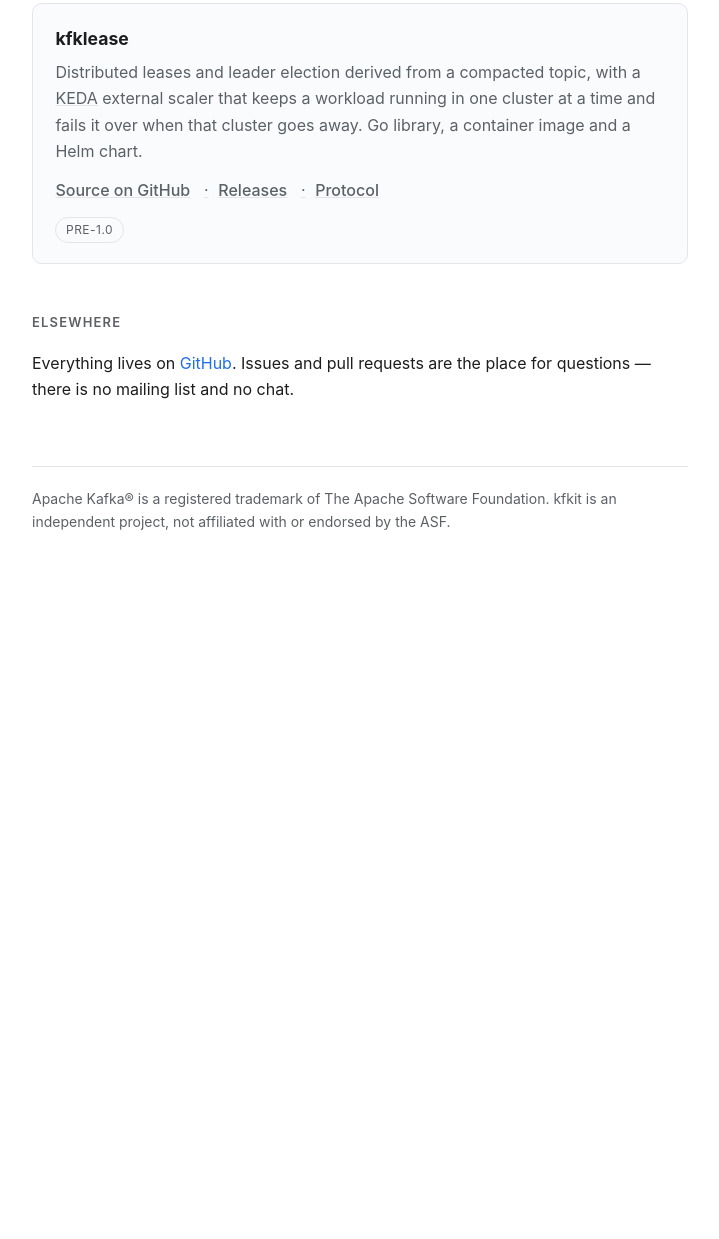
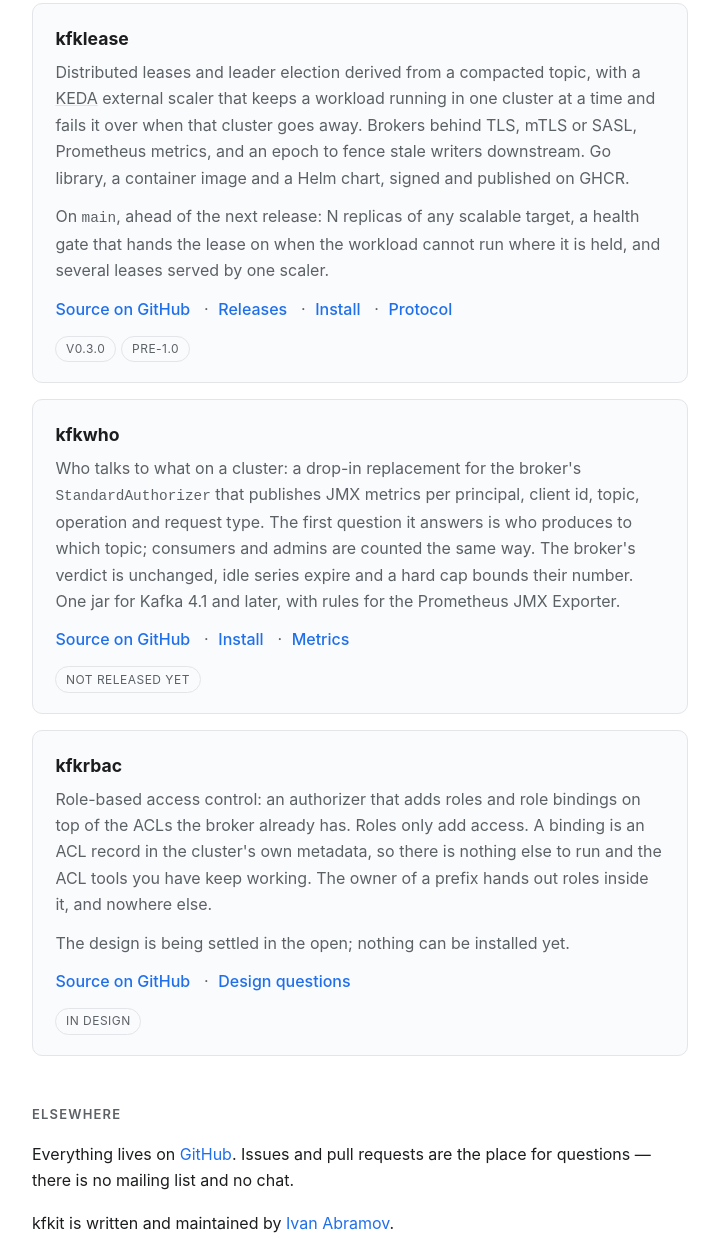
Before and after one commit to kfkit/kfkit.github.io, a plain HTML site: page index.html in a window 1280 px wide. Shown: the part 368-1607 px from the top of the page, without its empty margins (280-999 px from the left). Before the commit the page ends 998 px from the top, so only its background shows below. Drawn offline with Linux system fonts and the light colour scheme.

Commit message:
feat: cards for kfkwho and kfkrbac, current kfklease status, maintainer line (#7)

```diff
--- a/index.html
+++ b/index.html
@@ -5,6 +5,8 @@
 <meta name="viewport" content="width=device-width, initial-scale=1">
 <title>kfkit</title>
 <meta name="description" content="Open-source tools for running Apache Kafka in production.">
+<meta name="author" content="Ivan Abramov">
+<link rel="me" href="https://www.linkedin.com/in/ivan-abramov-8605078/">
 <style>
   :root {
     --bg: #ffffff; --fg: #1c1d1f; --muted: #5c6166;
@@ -31,10 +33,12 @@
   p { margin: 0 0 1rem; }
   a { color: var(--accent); text-decoration: none; }
   a:hover { text-decoration: underline; }
+  code { font-size: .9em; }
   .project {
     border: 1px solid var(--rule); border-radius: 10px;
     background: var(--card); padding: 1.25rem 1.4rem;
   }
+  .project + .project { margin-top: 1rem; }
   .project h3 { margin: 0 0 .35rem; font-size: 1.1rem; }
   .project h3 a { color: var(--fg); }
   .project p { margin: 0 0 .75rem; color: var(--muted); }
@@ -43,12 +47,15 @@
   .project p a { color: inherit; text-decoration: underline; text-decoration-color: var(--rule); }
   .project p a:hover { text-decoration-color: currentColor; }
   .links { margin: 0 0 .9rem; font-weight: 500; }
+  .project .links a { color: var(--accent); text-decoration: none; }
+  .project .links a:hover { text-decoration: underline; }
   .links a + a::before { content: "\00b7"; color: var(--muted); margin: 0 .6rem; font-weight: 400; }
   .tag {
     display: inline-block; font-size: .75rem; letter-spacing: .04em;
     text-transform: uppercase; color: var(--muted);
     border: 1px solid var(--rule); border-radius: 999px; padding: .15rem .6rem;
   }
+  .tag + .tag { margin-left: .35rem; }
   footer {
     margin-top: 4rem; padding-top: 1.25rem; border-top: 1px solid var(--rule);
     color: var(--muted); font-size: .875rem;
@@ -72,21 +79,68 @@
     <p>
       Distributed leases and leader election derived from a compacted topic, with a
       <a href="https://keda.sh/">KEDA</a> external scaler that keeps a workload running in one
-      cluster at a time and fails it over when that cluster goes away. Go library, a
-      container image and a Helm chart.
+      cluster at a time and fails it over when that cluster goes away. Brokers behind TLS,
+      mTLS or SASL, Prometheus metrics, and an epoch to fence stale writers downstream.
+      Go library, a container image and a Helm chart, signed and published on GHCR.
+    </p>
+    <p>
+      On <code>main</code>, ahead of the next release: N replicas of any scalable target, a
+      health gate that hands the lease on when the workload cannot run where it is held,
+      and several leases served by one scaler.
     </p>
     <p class="links">
       <a href="https://github.com/kfkit/kfklease">Source on GitHub</a>
       <a href="https://github.com/kfkit/kfklease/releases">Releases</a>
+      <a href="https://github.com/kfkit/kfklease/blob/main/docs/install.md">Install</a>
       <a href="https://github.com/kfkit/kfklease/blob/main/docs/protocol.md">Protocol</a>
     </p>
-    <span class="tag">Pre-1.0</span>
+    <span class="tag">v0.3.0</span><span class="tag">Pre-1.0</span>
+  </div>
+
+  <div class="project">
+    <h3><a href="https://github.com/kfkit/kfkwho">kfkwho</a></h3>
+    <p>
+      Who talks to what on a cluster: a drop-in replacement for the broker's
+      <code>StandardAuthorizer</code> that publishes JMX metrics per principal, client id,
+      topic, operation and request type. The first question it answers is who produces to
+      which topic; consumers and admins are counted the same way. The broker's verdict is
+      unchanged, idle series expire and a hard cap bounds their number. One jar for
+      Kafka 4.1 and later, with rules for the Prometheus JMX Exporter.
+    </p>
+    <p class="links">
+      <a href="https://github.com/kfkit/kfkwho">Source on GitHub</a>
+      <a href="https://github.com/kfkit/kfkwho/blob/main/docs/install.md">Install</a>
+      <a href="https://github.com/kfkit/kfkwho/blob/main/docs/metrics.md">Metrics</a>
+    </p>
+    <span class="tag">Not released yet</span>
+  </div>
+
+  <div class="project">
+    <h3><a href="https://github.com/kfkit/kfkrbac">kfkrbac</a></h3>
+    <p>
+      Role-based access control: an authorizer that adds roles and role bindings on top of
+      the ACLs the broker already has. Roles only add access. A binding is an ACL record in
+      the cluster's own metadata, so there is nothing else to run and the ACL tools you
+      have keep working. The owner of a prefix hands out roles inside it, and nowhere else.
+    </p>
+    <p>
+      The design is being settled in the open; nothing can be installed yet.
+    </p>
+    <p class="links">
+      <a href="https://github.com/kfkit/kfkrbac">Source on GitHub</a>
+      <a href="https://github.com/kfkit/kfkrbac/issues">Design questions</a>
+    </p>
+    <span class="tag">In design</span>
   </div>
 
   <h2>Elsewhere</h2>
   <p>
     Everything lives on <a href="https://github.com/kfkit">GitHub</a>. Issues and pull requests
     are the place for questions &mdash; there is no mailing list and no chat.
+  </p>
+  <p>
+    kfkit is written and maintained by
+    <a rel="me author" href="https://www.linkedin.com/in/ivan-abramov-8605078/">Ivan Abramov</a>.
   </p>
 
   <footer>
```
